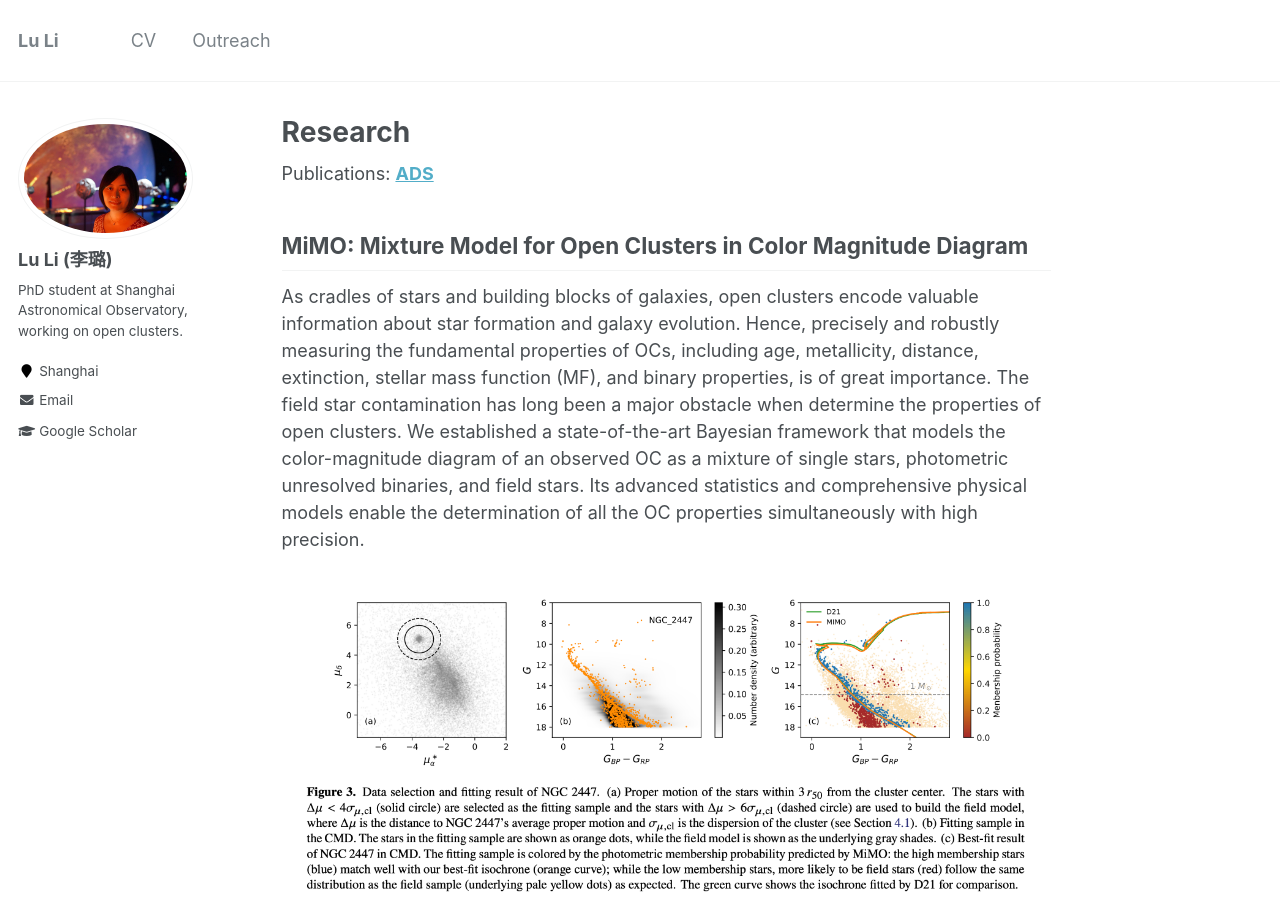
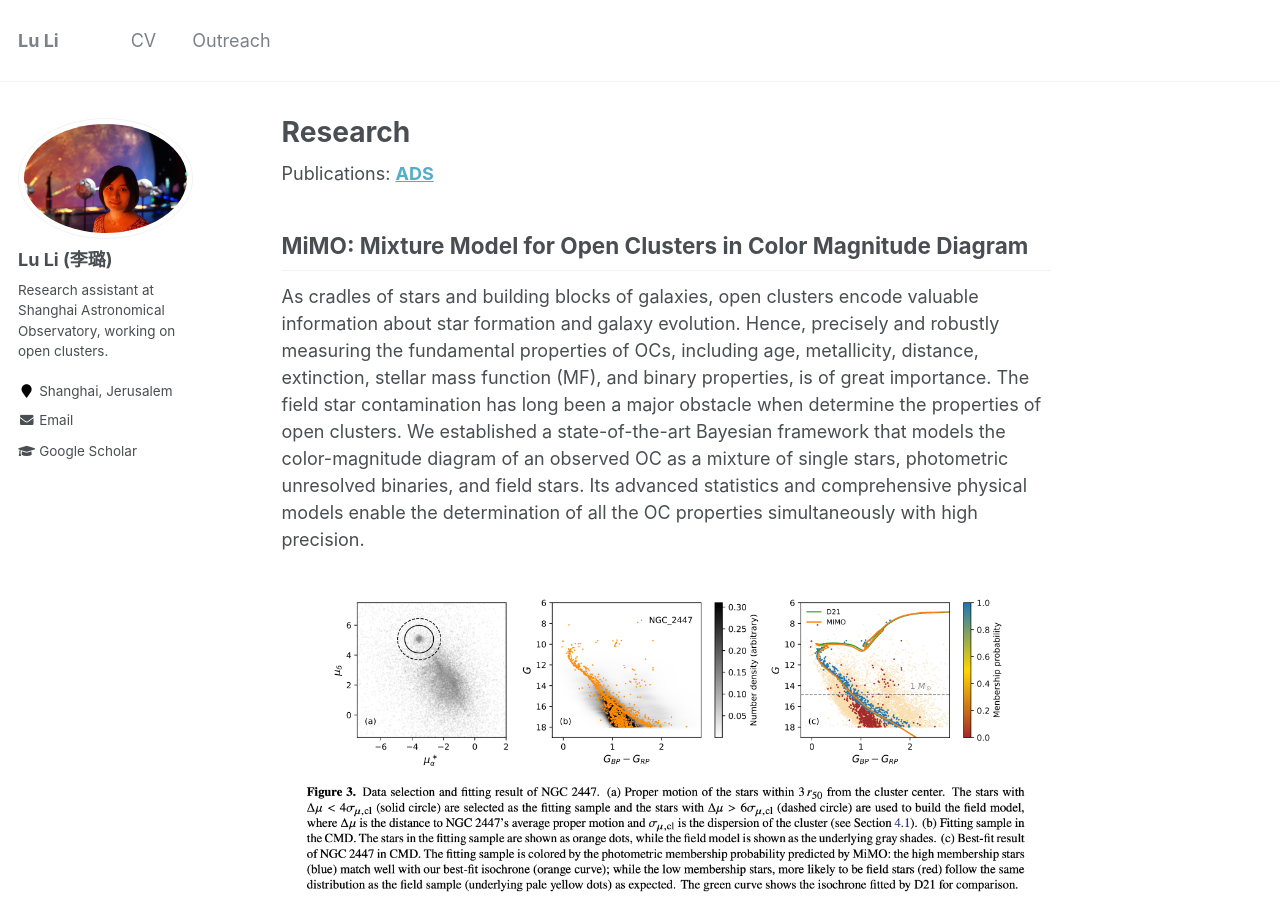
Before and after one commit to luly42/luly42.github.io, a Jekyll site: the page built from _pages/about.md, in a window 1280 px wide and 900 px high. Built offline with Jekyll 4.4.1, drawn with Linux system fonts in a browser that asks for light colours.

Commit message:
Update _config.yml

```diff
--- a/_config.yml
+++ b/_config.yml
@@ -82,8 +82,8 @@ analytics:
 author:
   name             : "Lu Li (李璐)"
   avatar           : "profile.jpg"
-  bio              : "PhD student at Shanghai Astronomical Observatory, working on open clusters."
-  location         : "Shanghai"
+  bio              : "Research assistant at Shanghai Astronomical Observatory, working on open clusters."
+  location         : "Shanghai, Jerusalem"
   employer         :
   pubmed           :
   googlescholar    : "https://scholar.google.com/citations?user=AYGrDKwAAAAJ"
```
